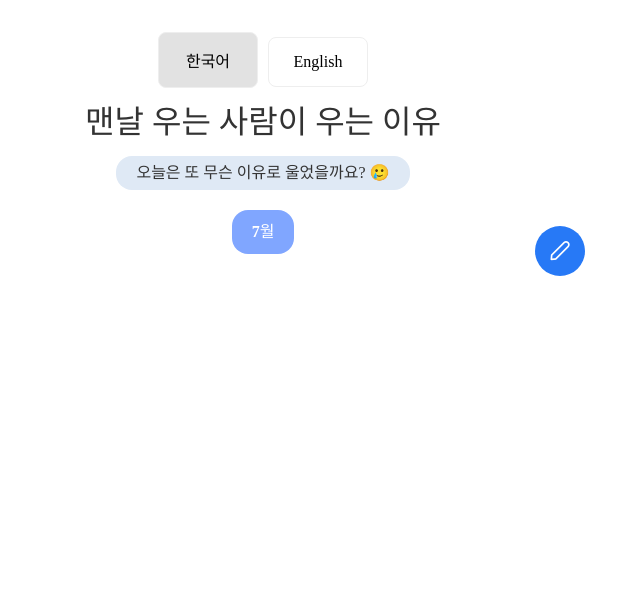
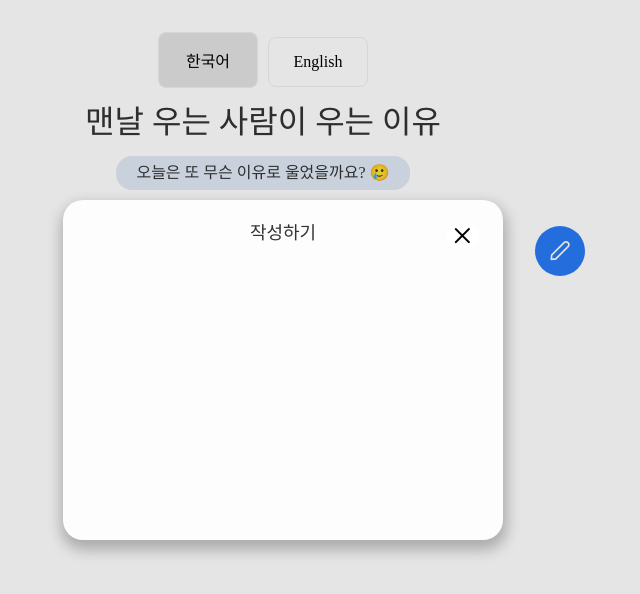
Before and after one commit to 2021bong/the-tap-diary, a Vue app: page / in a window 1280 px wide. Both pictures are taken after a click on the button 937 px from the left and 251 px from the top of the page. Shown: the top 594 px of the page, without its empty margins (377-1017 px from the left). Built offline with nearby package versions, Linux system fonts and the light colour scheme; no server answers; the database is empty; a web font is replaced by a local one.

Commit message:
✨feat : WriteModal 키고 끄는 기능 추가
style.css에 button 기본 스타일링 수정

```diff
--- a/src/App.vue
+++ b/src/App.vue
@@ -1,5 +1,5 @@
 <script lang="ts">
-import { defineComponent } from 'vue';
+import { defineComponent, defineProps, ref } from 'vue';
 import Main from './pages/Main.vue';
 import WriteModal from './pages/WriteModal.vue';
 
@@ -43,6 +43,15 @@ data.forEach((data) => {
 });
 
 export default defineComponent({
+  setup() {
+    const isShowModal = ref(false);
+
+    const showModal = () => {
+      isShowModal.value = !isShowModal.value;
+    };
+
+    return { isShowModal, showModal };
+  },
   components: {
     Main,
     WriteModal,
@@ -51,8 +60,10 @@ export default defineComponent({
 </script>
 
 <template>
-  <Main />
-  <!-- <WriteModal /> -->
+  <Main @show-modal="showModal" />
+  <div v-if="isShowModal">
+    <WriteModal @show-modal="showModal" />
+  </div>
 </template>
 
 <style lang="scss"></style>
--- a/src/pages/Main.vue
+++ b/src/pages/Main.vue
@@ -5,7 +5,14 @@ import LanBtn from '../components/LanBtn.vue';
 import WriteBtn from '../components/WriteBtn.vue';
 
 export default defineComponent({
-  setup() {
+  name: 'Main',
+  components: {
+    Month,
+    LanBtn,
+    WriteBtn,
+  },
+  emits: ['show-modal'],
+  setup(props, { emit }) {
     const data = reactive({
       activeKr: true,
     });
@@ -15,12 +22,11 @@ export default defineComponent({
       target.id === 'kr' ? (data.activeKr = true) : (data.activeKr = false);
     };
 
-    return { data, changeButtonState };
-  },
-  components: {
-    Month,
-    LanBtn,
-    WriteBtn,
+    const clickShowModalBtn = () => {
+      emit('show-modal');
+    };
+
+    return { data, changeButtonState, clickShowModalBtn };
   },
 });
 </script>
@@ -48,7 +54,7 @@ export default defineComponent({
       <p class="desc">오늘은 또 무슨 이유로 울었을까요? 🥲</p>
     </div>
     <Month />
-    <WriteBtn />
+    <WriteBtn @click="clickShowModalBtn" />
   </div>
 </template>
 
@@ -62,6 +68,13 @@ export default defineComponent({
 }
 .lan-btn {
   width: 100px;
+  padding: 15px 5px;
+  border: 1px solid #eee;
+  background-color: #fff;
+  font-size: 1em;
+  font-weight: 500;
+  font-family: inherit;
+  transition: border-color 0.25s;
 
   &:first-of-type {
     margin-right: 10px;
--- a/src/pages/WriteModal.vue
+++ b/src/pages/WriteModal.vue
@@ -1,13 +1,29 @@
 <script lang="ts">
 import { defineComponent } from 'vue';
 
-export default defineComponent({});
+export default defineComponent({
+  name: 'WriteModal',
+  emits: ['show-modal'],
+  setup(props, { emit }) {
+    const clickHideModalBtn = () => {
+      emit('show-modal');
+    };
+
+    return { clickHideModalBtn };
+  },
+});
 </script>
 
 <template>
   <div class="background">
     <div class="write-modal">
       <h4 class="title">작성하기</h4>
+      <button class="close-btn" @click="clickHideModalBtn">
+        <span
+          class="pi pi-times icon"
+          style="font-size: 1.2rem; color: #000"
+        ></span>
+      </button>
     </div>
   </div>
 </template>
@@ -37,5 +53,19 @@ export default defineComponent({});
   .title {
     font-size: 18px;
   }
+
+  .close-btn {
+    position: absolute;
+    right: 25px;
+    top: 25px;
+    background-color: #fff;
+    transition: 0.3s;
+
+    &:hover {
+      padding: 10px;
+      background-color: #eee;
+      transform: translate(5px, -5px);
+    }
+  }
 }
 </style>
--- a/src/style.css
+++ b/src/style.css
@@ -38,22 +38,10 @@ p {
 }
 
 button {
-  padding: 15px 5px;
+  background-color: #fff;
+  border: none;
   border-radius: 8px;
-  border: 1px solid #eee;
-  background-color: #fff;
-  font-size: 1em;
-  font-weight: 500;
-  font-family: inherit;
-  transition: border-color 0.25s;
   cursor: pointer;
-}
-button:hover {
-  background-color: #eee;
-}
-button:active {
-  border: 1px solid #ddd;
-  background-color: #ddd;
 }
 
 #app {
```
